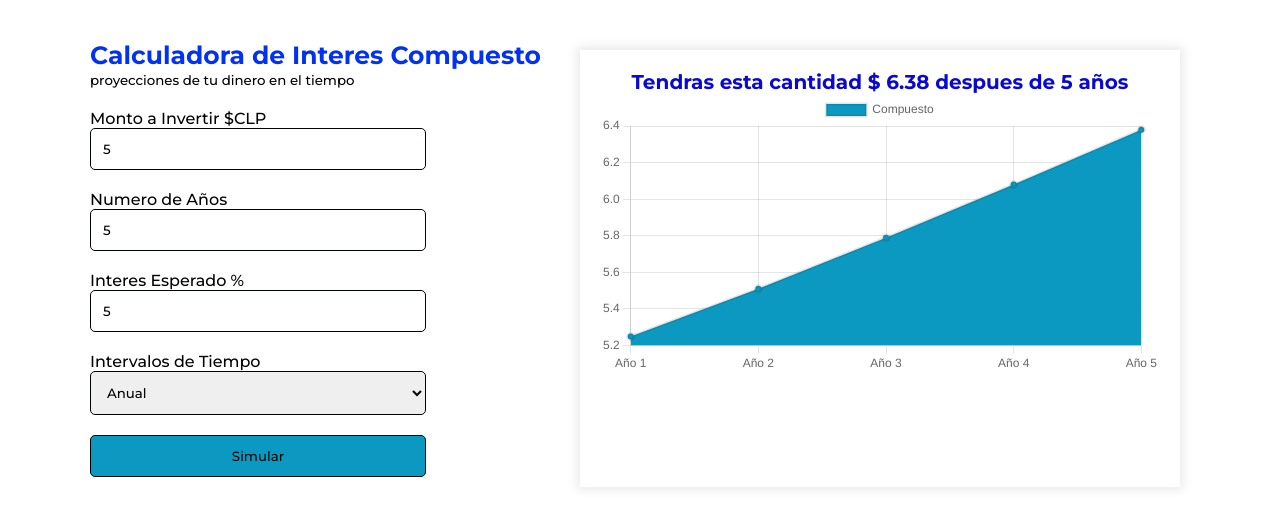
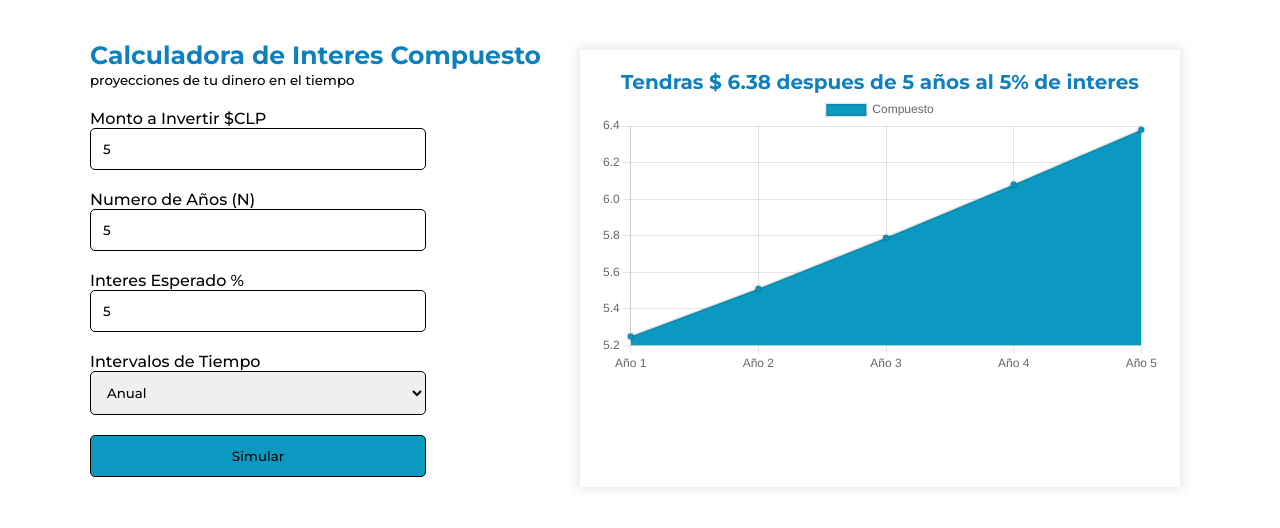
Before and after one commit to Reineger/calculadoraF, a plain HTML site: page index.html in a window 1280 px wide. Both pictures are taken after typing "5", "5", "5" into the empty fields and a click on the button "Simular". Drawn offline with nearby package versions, Linux system fonts and the light colour scheme.

Commit message:
mejora de etiquetas y respuesta grafico al %

```diff
--- a/app.js
+++ b/app.js
@@ -11,7 +11,7 @@ const message = document.getElementById("message");
 
 //BOTON CALCULADOR
 const button = document.querySelector(".input-group button");
-//LISTENER
+//LISTENER: Ingreso de datos y conexion a variables asignadas
 button.addEventListener("click", calculateGrowth);
 
 const data = [];
@@ -35,7 +35,7 @@ function calculateGrowth(e) {
             growth = toDecimal(final, 2);
         }
         //
-        message.innerText = `Tendras esta cantidad $ ${growth} despues de ${period} años`;
+        message.innerText = `Tendras $ ${growth} despues de ${period} años al ${interest}% de interes`  ;
         drawGraph();
     } catch (error) {
         console.error(error);
--- a/index.html
+++ b/index.html
@@ -21,7 +21,7 @@
                     <input type="number" id="initialamount" />
                 </div>
                 <div class="input-group">
-                    <label for="years">Numero de Años</label>
+                    <label for="years">Numero de Años (N)</label>
                     <input type="number" id="years" />
                 </div>
                 <div class="input-group">
--- a/main.css
+++ b/main.css
@@ -21,11 +21,11 @@
 
 .heading h3 {
   font-size: 25px;
-  color: #0132f2;
+  color: #0f80be;
 }
 #message {
   font-size: 20px;
-  color: #0909d1;
+  color: #0f80be;
 }
 
 .input-group {
```
